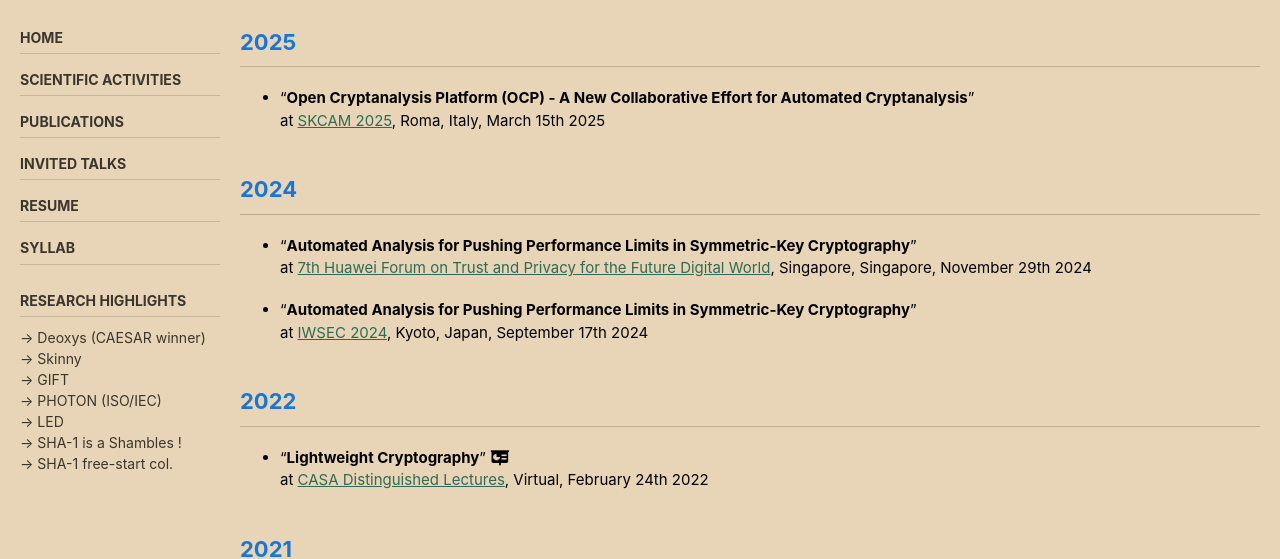
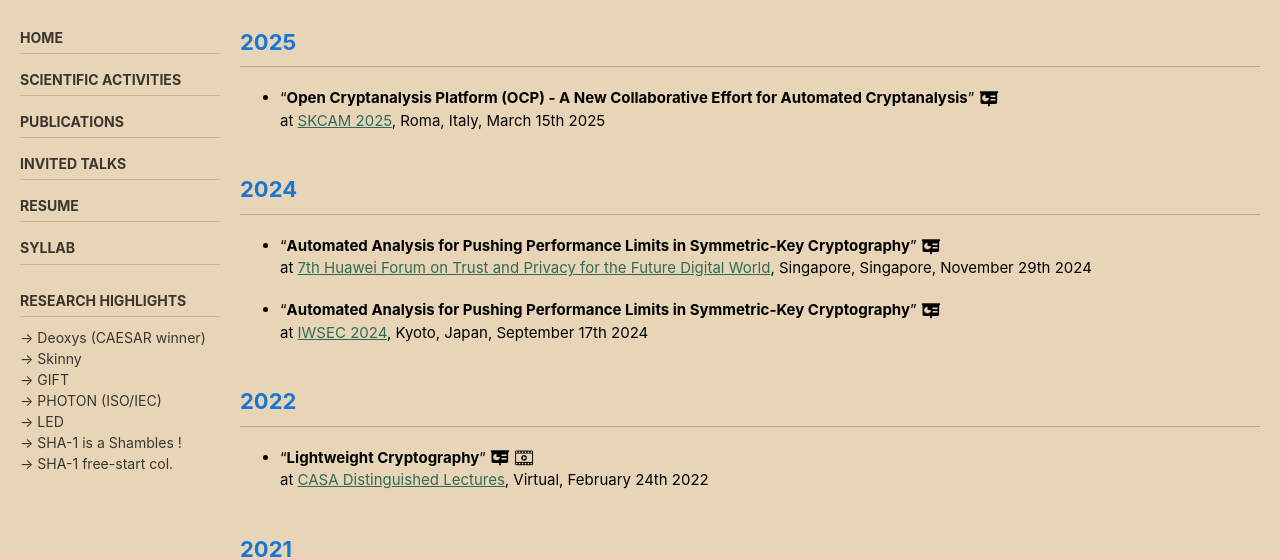
Before and after one commit to thomaspeyrin/web, a Jekyll site: the page built from invited.md, in a window 1280 px wide. Shown: the part 163-722 px from the top of the page. Built offline with Jekyll 4.4.1, drawn with Linux system fonts in a browser that asks for light colours; cached includes are drawn as plain includes; nearby versions of some CDN libraries; our own code applies the rules of GitHub Pages for plain Markdown files.

Commit message:
Update invited.md

```diff
--- a/invited.md
+++ b/invited.md
@@ -16,20 +16,20 @@ sidebar:
 
 ## 2025
 
-- "**Open Cryptanalysis Platform (OCP) - A New Collaborative Effort for Automated Cryptanalysis**"
+- "**Open Cryptanalysis Platform (OCP) - A New Collaborative Effort for Automated Cryptanalysis**"    [![](https://thomaspeyrin.github.io/web/assets/images/pres_icon_small.png "slides")](https://thomaspeyrin.github.io/web/assets/docs/invited/SKCAM2025_slides.pdf)
 at [SKCAM 2025](https://skcamworkshop.github.io/skcam2025/), Roma, Italy, March 15th 2025
 
 ## 2024
 
-- "**Automated Analysis for Pushing Performance Limits in Symmetric-Key Cryptography**"
+- "**Automated Analysis for Pushing Performance Limits in Symmetric-Key Cryptography**"    [![](https://thomaspeyrin.github.io/web/assets/images/pres_icon_small.png "slides")](https://thomaspeyrin.github.io/web/assets/docs/invited/HUAWEI2024_slides.pdf)
 at [7th Huawei Forum on Trust and Privacy for the Future Digital World](https://lu.ma/t6lc8cxd), Singapore, Singapore, November 29th 2024
 
-- "**Automated Analysis for Pushing Performance Limits in Symmetric-Key Cryptography**"
+- "**Automated Analysis for Pushing Performance Limits in Symmetric-Key Cryptography**"    [![](https://thomaspeyrin.github.io/web/assets/images/pres_icon_small.png "slides")](https://thomaspeyrin.github.io/web/assets/docs/invited/IWSEC2024_slides.pdf)
 at [IWSEC 2024](https://www.iwsec.org/2023/), Kyoto, Japan, September 17th 2024
 
 ## 2022
 
-- "**Lightweight Cryptography**"  [![](https://thomaspeyrin.github.io/web/assets/images/pres_icon_small.png "slides")](https://thomaspeyrin.github.io/web/assets/docs/invited/CASA2022_slides.pdf)
+- "**Lightweight Cryptography**"  [![](https://thomaspeyrin.github.io/web/assets/images/pres_icon_small.png "slides")](https://thomaspeyrin.github.io/web/assets/docs/invited/CASA2022_slides.pdf)  [![](https://thomaspeyrin.github.io/web/assets/images/video_icon_small.png "video")](https://www.youtube.com/watch?v=unjE_asapYk)
 at [CASA Distinguished Lectures](https://casa.rub.de/news/casa-distinguished-lectures), Virtual, February 24th 2022
 
 ## 2021
```
